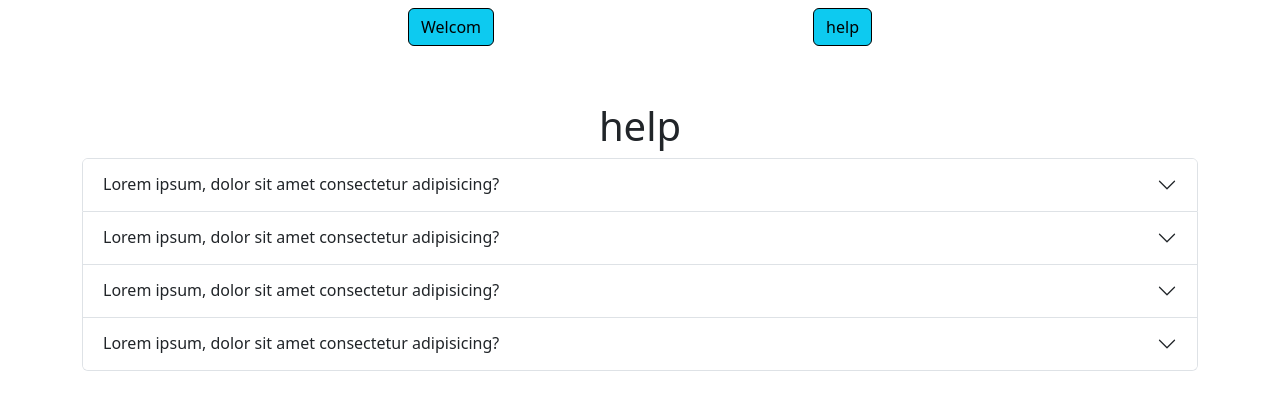
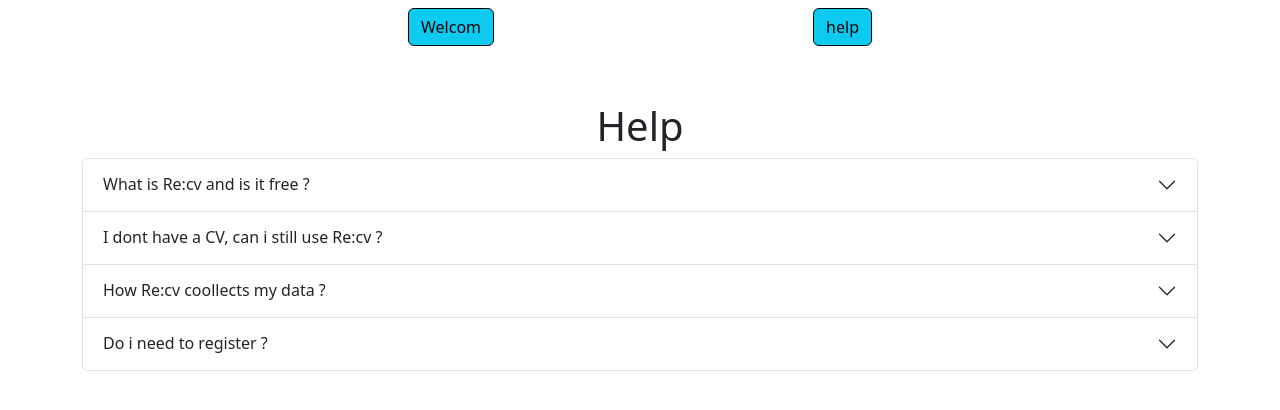
Before and after one commit to ihuda100/re_cv_client, a React (Vite) app: page /help in a window 1280 px wide. Shown: the top 410 px of the page. Built offline with nearby package versions, Linux system fonts and the light colour scheme.

Commit message:
Added Help section

```diff
--- a/src/componentsClient/help.jsx
+++ b/src/componentsClient/help.jsx
@@ -1,7 +1,6 @@
-import React, { useState } from 'react'
+import React, { useState } from "react";
 
 const Help = () => {
-
   const [openIndex, setOpenIndex] = useState(null);
 
   const toggleAccordion = (index) => {
@@ -10,25 +9,30 @@ const Help = () => {
 
   return (
     <div className="container mt-5">
-            <h1 className="text-center">help </h1>
+      <h1 className="text-center">Help </h1>
       <div className="accordion" id="accordionExample">
         {/* שאלה 1 */}
         <div className="accordion-item">
           <h2 className="accordion-header" id="headingOne">
             <button
-                            className={`accordion-button ${openIndex === 0 ? '' : 'collapsed'}`}
+              className={`accordion-button ${
+                openIndex === 0 ? "" : "collapsed"
+              }`}
               type="button"
               onClick={() => toggleAccordion(0)}
             >
-                             Lorem ipsum, dolor sit amet consectetur adipisicing?
+              What is Re:cv and is it free ?
             </button>
           </h2>
           <div
-                        className={`accordion-collapse collapse ${openIndex === 0 ? 'show' : ''}`}
+            className={`accordion-collapse collapse ${
+              openIndex === 0 ? "show" : ""
+            }`}
             aria-labelledby="headingOne"
           >
             <div className="accordion-body">
-                        Lorem ipsum dolor sit amet consectetur adipisicing elit. Mollitia expedita at labore officiis perferendis rem dolorum debitis, aut repellat ad quibusdam ab, voluptates, qui quasi placeat tempora tenetur sint repellendus!
+              Re:cv is AI powered service that generates and improves resumes to
+              a professional level, the service is free!
             </div>
           </div>
         </div>
@@ -37,19 +41,24 @@ const Help = () => {
         <div className="accordion-item">
           <h2 className="accordion-header" id="headingTwo">
             <button
-                            className={`accordion-button ${openIndex === 1 ? '' : 'collapsed'}`}
+              className={`accordion-button ${
+                openIndex === 1 ? "" : "collapsed"
+              }`}
               type="button"
               onClick={() => toggleAccordion(1)}
             >
-                           Lorem ipsum, dolor sit amet consectetur adipisicing?
+              I dont have a CV, can i still use Re:cv ?
             </button>
           </h2>
           <div
-                        className={`accordion-collapse collapse ${openIndex === 1 ? 'show' : ''}`}
+            className={`accordion-collapse collapse ${
+              openIndex === 1 ? "show" : ""
+            }`}
             aria-labelledby="headingTwo"
           >
             <div className="accordion-body">
-                        Lorem ipsum dolor sit amet, consectetur adipisicing elit. Nemo repudiandae dolorum, ea sed voluptas quisquam repellat. Error nulla, dolor adipisci dolorem illo quam nobis nesciunt officia optio quo nostrum vitae?
+              Even if you don't have a resume you can enter your details and our
+              AI powered APP will genrate a resume for you.
             </div>
           </div>
         </div>
@@ -58,19 +67,24 @@ const Help = () => {
         <div className="accordion-item">
           <h2 className="accordion-header" id="headingThree">
             <button
-                            className={`accordion-button ${openIndex === 2 ? '' : 'collapsed'}`}
+              className={`accordion-button ${
+                openIndex === 2 ? "" : "collapsed"
+              }`}
               type="button"
               onClick={() => toggleAccordion(2)}
             >
-                            Lorem ipsum, dolor sit amet consectetur adipisicing?
+              How Re:cv coollects my data ?
             </button>
           </h2>
           <div
-                        className={`accordion-collapse collapse ${openIndex === 2 ? 'show' : ''}`}
+            className={`accordion-collapse collapse ${
+              openIndex === 2 ? "show" : ""
+            }`}
             aria-labelledby="headingThree"
           >
             <div className="accordion-body">
-                       Lorem ipsum, dolor sit amet consectetur adipisicing elit. Tempore rem maiores quisquam saepe, ea repellendus fuga vel odit. Inventore error quam porro delectus quo ex eligendi, iusto libero amet quae.
+              Re:cv only collects what you provide for genrating or improving
+              your Resume, we will never collect or store private information.
             </div>
           </div>
         </div>
@@ -79,26 +93,30 @@ const Help = () => {
         <div className="accordion-item">
           <h2 className="accordion-header" id="headingFour">
             <button
-                            className={`accordion-button ${openIndex === 3 ? '' : 'collapsed'}`}
+              className={`accordion-button ${
+                openIndex === 3 ? "" : "collapsed"
+              }`}
               type="button"
               onClick={() => toggleAccordion(3)}
             >
-                             Lorem ipsum, dolor sit amet consectetur adipisicing?
-
+              Do i need to register ?
             </button>
           </h2>
           <div
-                        className={`accordion-collapse collapse ${openIndex === 3 ? 'show' : ''}`}
+            className={`accordion-collapse collapse ${
+              openIndex === 3 ? "show" : ""
+            }`}
             aria-labelledby="headingFour"
           >
             <div className="accordion-body">
-                        Lorem ipsum dolor sit amet consectetur adipisicing elit. Reiciendis pariatur alias ipsam quae unde. Eos quasi minus consequatur ipsum laudantium accusantium alias eligendi nostrum. Maxime hic labore fuga distinctio repellendus.
+              Yes , it's requirded one time regestration, it's quick, easy and
+              secure.
             </div>
           </div>
         </div>
       </div>
     </div>
   );
-}
+};
 
-export default Help
+export default Help;
```
Also changed, not shown: src/componentsClient/CVTEST.jsx (deleted, +0 -18 lines). Lines whose indentation alone changed are shown as unchanged.
